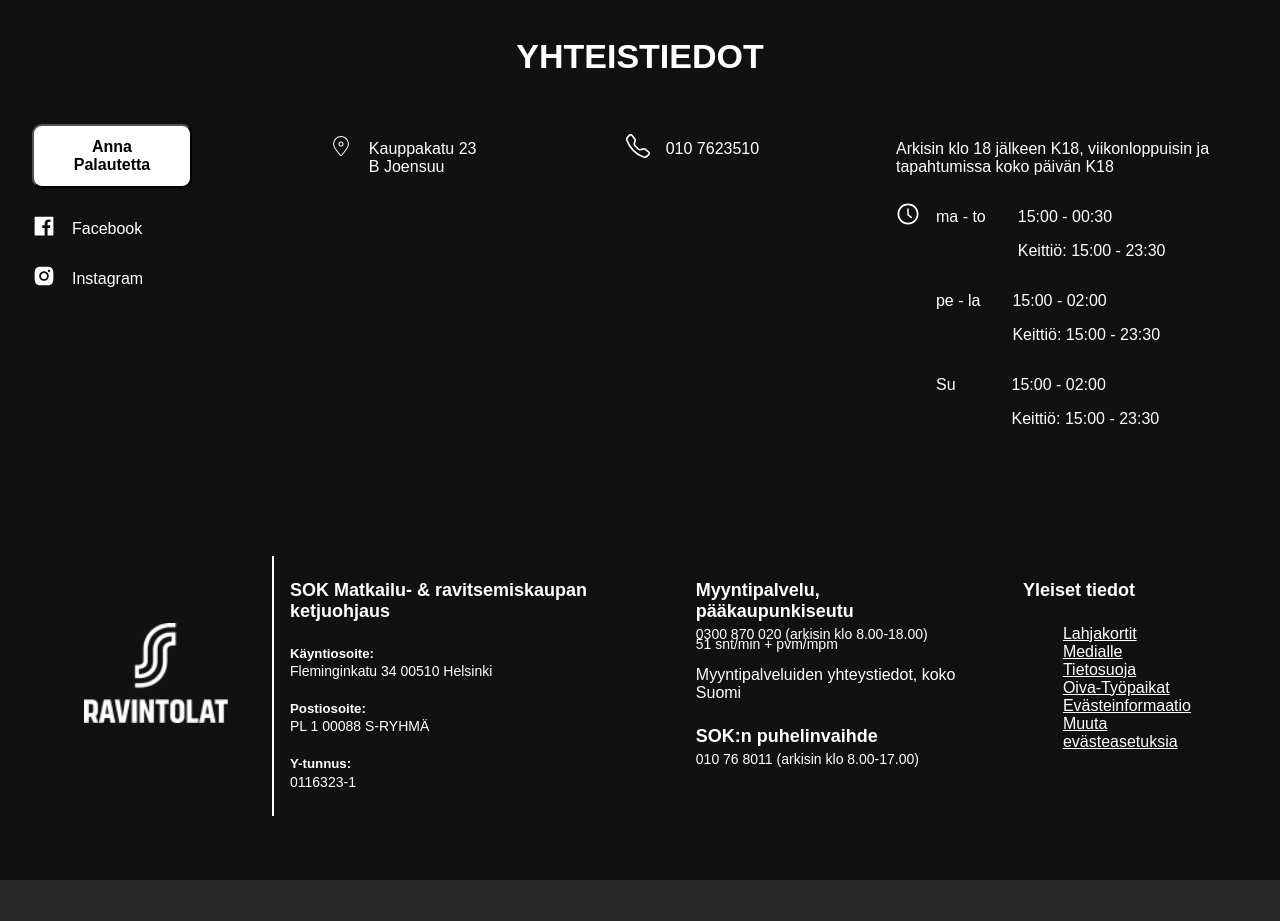
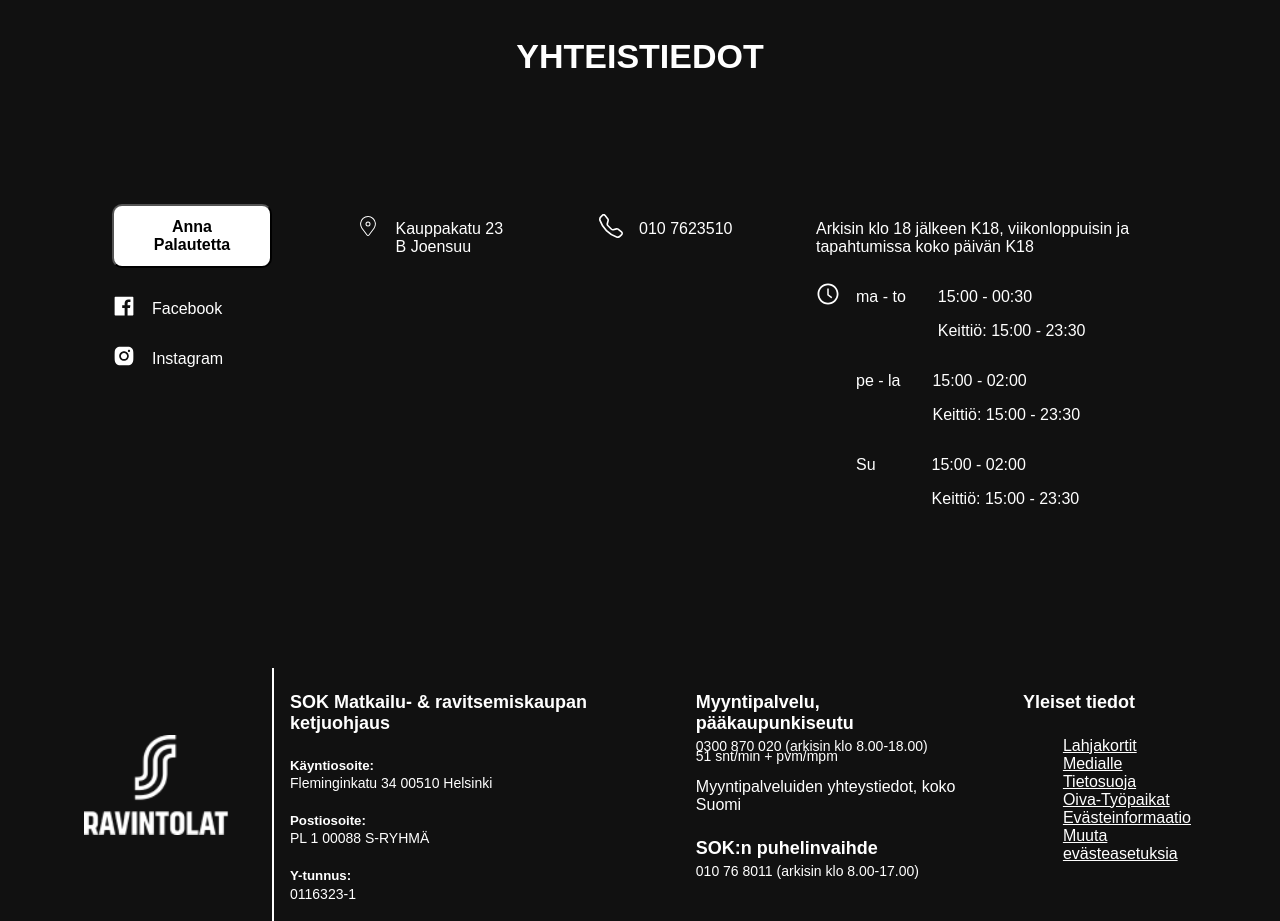
Before and after one commit to MarkusAP98/barplay02, a React (Create React App) app: page / in a window 1280 px wide. Shown: the part 2620-3541 px from the top of the page. Before the commit the page ends 3500 px from the top, so only its background shows below. Built offline with nearby package versions, Linux system fonts and the light colour scheme.

Commit message:
contact responsiveness

```diff
--- a/src/components/Contatct/Contact.css
+++ b/src/components/Contatct/Contact.css
@@ -11,6 +11,7 @@
     justify-content: space-between;
     margin: 0rem 2rem;
     padding-bottom: 3rem;
+    padding: 5rem;
 }
 
 .barplay__yhteistiedot h1 {
@@ -94,6 +95,12 @@
     margin-left: 3.5rem;
 }
 
+@media screen and (max-width: 1150px) {
+    .yhteistiedot__info {
+        padding: 0;
+    }
+}
+
 @media screen and (max-width: 950px) {
     .yhteistiedot__info {
         flex-direction: column;
```
